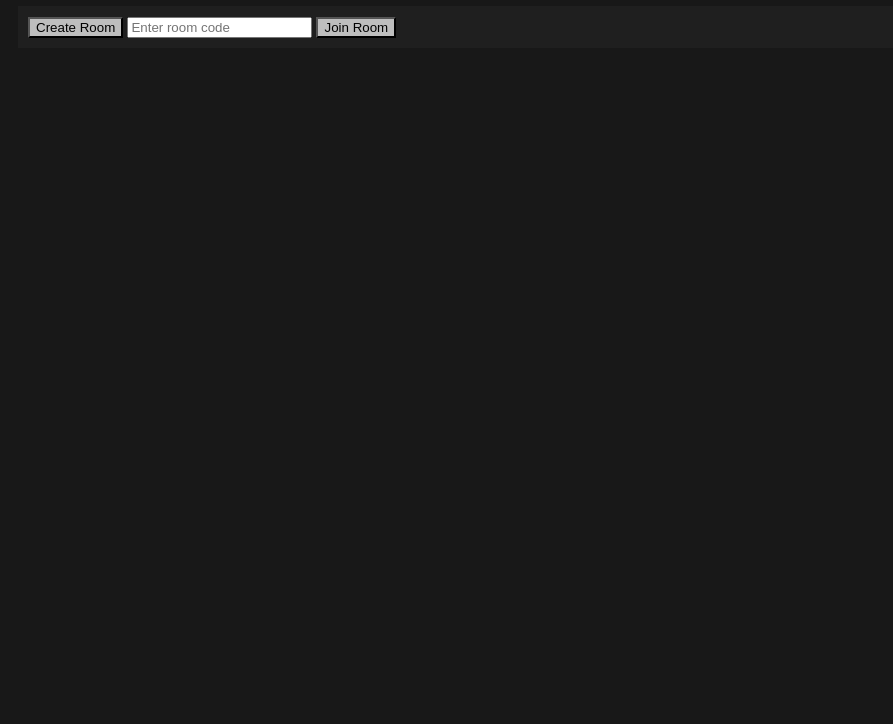
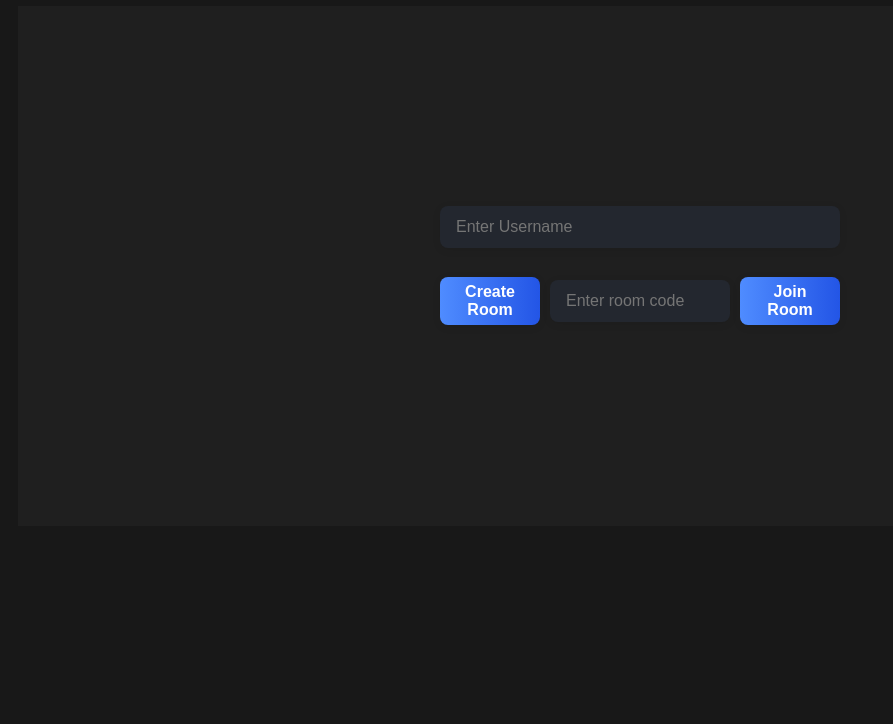
Before and after one commit to Chroma165/MultiplayerUno, a website: page home.html in a window 1280 px wide. Shown: the part 76-800 px from the top of the page, without its empty margins (0-893 px from the left). Drawn offline with nearby package versions, Linux system fonts and the light colour scheme; no server answers.

Commit message:
Styling the home page

```diff
--- a/home.html
+++ b/home.html
@@ -7,11 +7,16 @@
     <link rel="stylesheet" href="style.css">
 </head>
 <body>
-    <h1>UNO</h1>
+    <h1>Play UNO online</h1>
     <div id="selectRoom">
-        <button id="createRoom">Create Room</button>
-        <input type="text" placeholder="Enter room code" id="roomCodeInput">
-        <button id="joinRoom">Join Room</button>
+        <div id="roomForm">
+            <input type="text" id="userNameInput" placeholder="Enter Username" maxlength="16"><br>
+            <div id="roomInputs">
+                <button id="createRoom">Create Room</button>
+                <input type="text" placeholder="Enter room code" id="roomCodeInput">
+                <button id="joinRoom">Join Room</button>
+            </div>
+        </div>
     </div>
 
     <script src="/socket.io/socket.io.js"></script>
--- a/home.js
+++ b/home.js
@@ -3,3 +3,4 @@ const socket = io();
 const createRoom = document.querySelector('#createRoom');
 const joinRoom = document.querySelector('#joinRoom');
 const roomCodeInput = document.querySelector('#roomCodeInput');
+const userNameInput = document.querySelector('#userNameInput');
--- a/style.css
+++ b/style.css
@@ -1,4 +1,5 @@
 body {
+    text-align: center;
     font-family: 'Gill Sans', 'Gill Sans MT', Calibri, 'Trebuchet MS', sans-serif;
     color: #ffffff;
     background-color: #181818;
@@ -8,8 +9,81 @@ body {
     background-color: #1f1f1f;
     margin: 10px;
     padding: 10px;
+    height: 500px;
+    display: flex;
+    justify-content: center;
+    align-items: center;
+}
+
+#roomForm {
+    display: flex;
+    flex-direction: column;
+    align-items: center;
+    width: 400px;
+}
+
+#userNameInput,
+#roomInputs {
+    width: 100%;
+    box-sizing: border-box;
+}
+
+#roomInputs {
+    display: flex;
+    justify-content: space-between;
+    align-items: center;
+    margin-top: 10px;
+    gap: 10px;
+}
+
+input {
+    padding: 12px 16px;
+    border: none;
+    border-radius: 8px;
+    background: #23272f;
+    color: #fff;
+    font-size: 1rem;
+    width: 100%;
+    box-sizing: border-box;
+    transition: box-shadow 0.2s, background 0.2s;
+    box-shadow: 0 2px 8px rgba(0,0,0,0.08);
+}
+
+input:focus {
+    outline: none;
+    background: #2c313a;
+    box-shadow: 0 0 0 2px #4f8cff;
+}
+
+#roomInputs {
+    display: flex;
+    justify-content: space-between;
+    align-items: center;
+    margin-top: 10px;
+    gap: 10px;
+    width: 100%;
 }
 
 button {
-    background-color: #bebebe;
+    background: linear-gradient(90deg, #4f8cff 0%, #2355e6 100%);
+    color: #fff;
+    border: none;
+    border-radius: 8px;
+    padding: 12px 20px;
+    font-size: 1rem;
+    font-weight: 600;
+    cursor: pointer;
+    box-shadow: 0 2px 8px rgba(0,0,0,0.08);
+    transition: background 0.2s, transform 0.1s;
+    min-width: 100px;
+    height: 48px; /* Match input height */
+    display: flex;
+    align-items: center;
+    justify-content: center;
 }
+
+button:hover, button:focus {
+    background: linear-gradient(90deg, #2355e6 0%, #4f8cff 100%);
+    transform: translateY(-2px) scale(1.03);
+    outline: none;
+}
```
